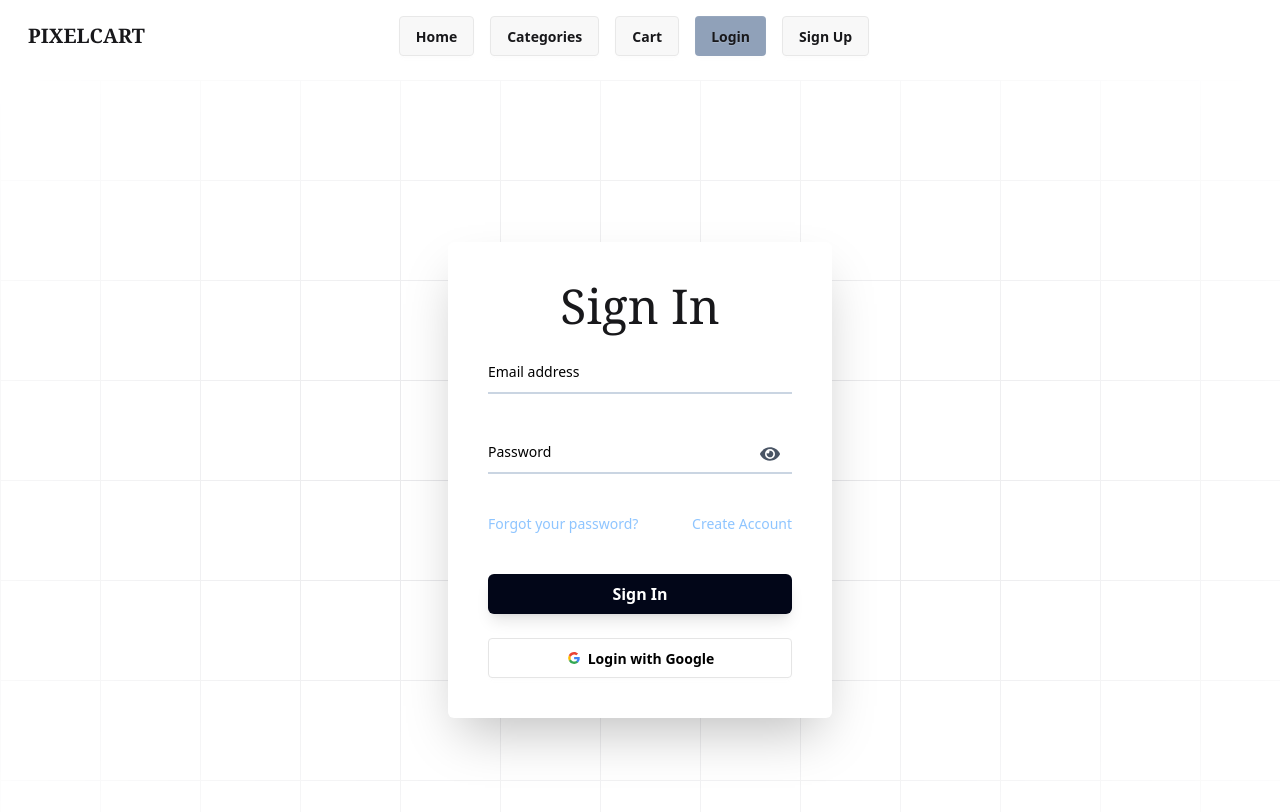
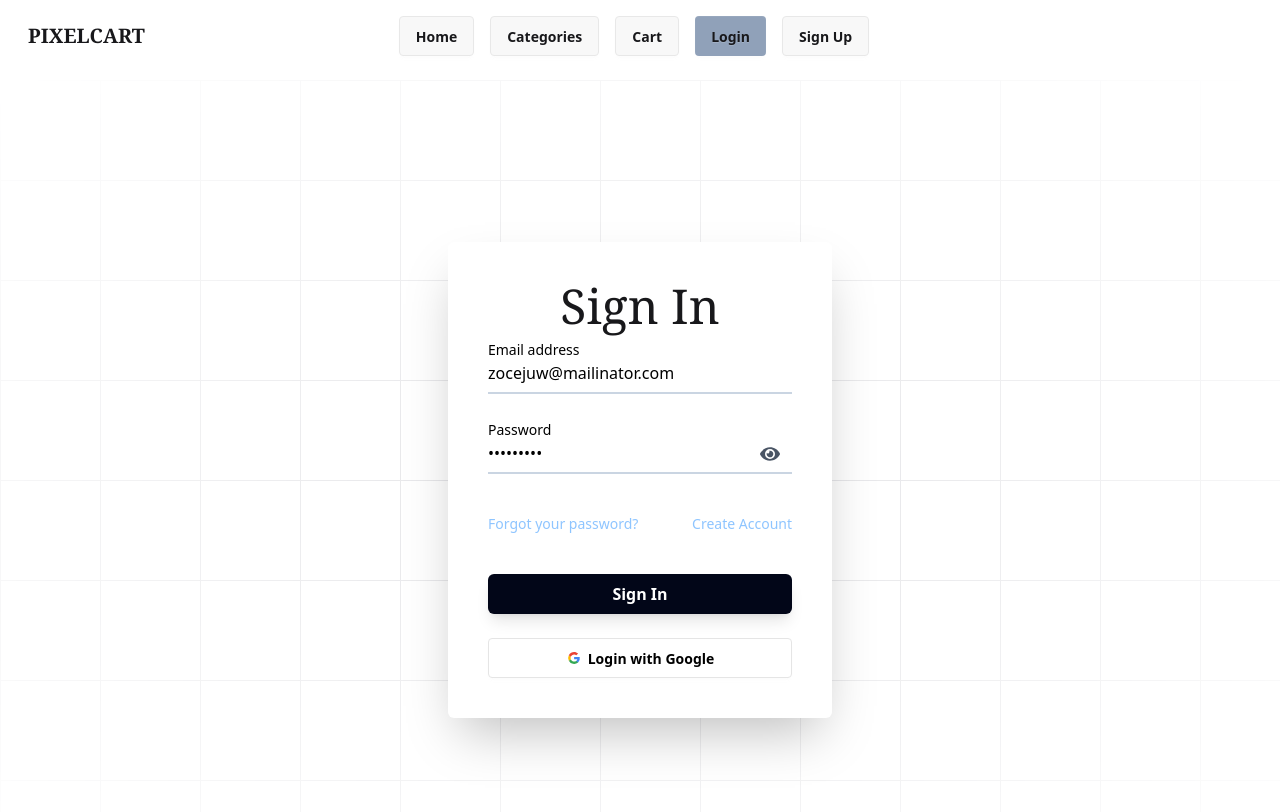
Before and after one commit to plabon2024/PixelCart, a React (Vite) app: page /login in a window 1280 px wide. Shown: the top 812 px of the page. Built offline with nearby package versions, Linux system fonts and the light colour scheme; no server answers.

Commit message:
added a default user

```diff
--- a/src/pages/auth/Login.jsx
+++ b/src/pages/auth/Login.jsx
@@ -87,6 +87,7 @@ const Login = () => {
                     id="email"
                     name="email"
                     type="email"
+                    defaultValue='zocejuw@mailinator.com'
                   />
                   <label
                     className="absolute left-0 -top-3.5 text-black text-sm
@@ -102,7 +103,7 @@ const Login = () => {
 
                 <div className="relative">
                   <input
-                    placeholder="Password"
+                    placeholder="Password" defaultValue="Pa$$w0rd!"
                     className="peer h-10 w-full  border-b-2 border-slate-300 text-black
             bg-transparent placeholder-transparent focus:outline-none
              focus:border-slate-600"
```
